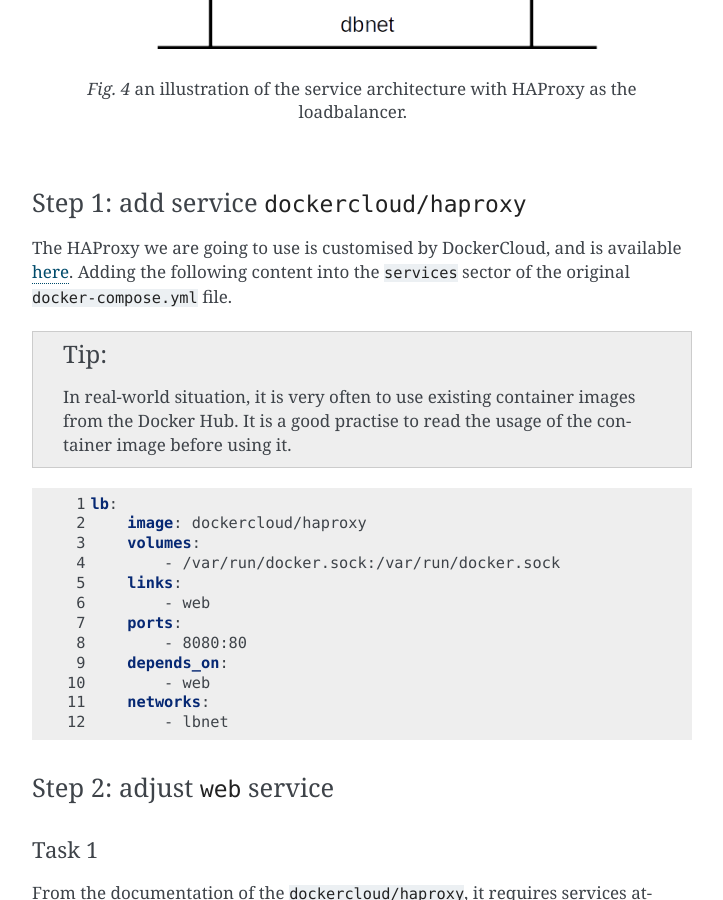
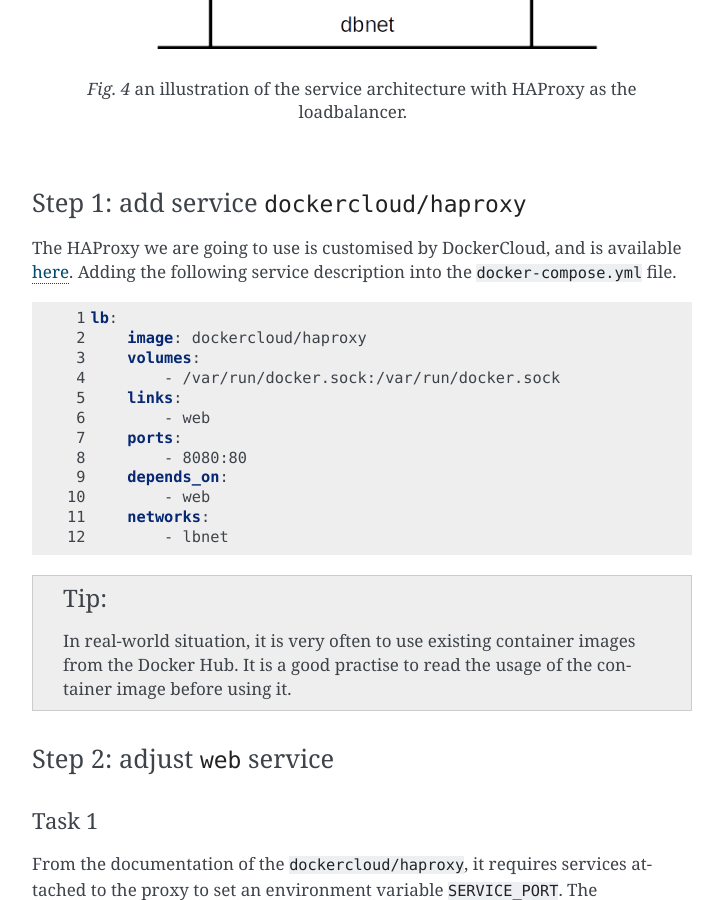
Before and after one commit to Donders-Institute/docker-swarm-setup, a Sphinx documentation site: the page built from doc/tutorial/orchestration.rst, in a window 1280 px wide and 900 px high, scrolled down 5671 px. Shown: the whole window, without its empty margins (388-1111 px from the left). Built offline with Sphinx 7.4.7, drawn with Linux system fonts in a browser that asks for light colours; some of the changed lines change nothing that is shown.

Commit message:
Updated task

```diff
--- a/doc/tutorial/orchestration.rst
+++ b/doc/tutorial/orchestration.rst
@@ -180,10 +180,7 @@
 Step 1: add service ``dockercloud/haproxy``
 -------------------------------------------
 
-The HAProxy we are going to use is customised by DockerCloud, and is available `here <https://hub.docker.com/r/dockercloud/haproxy/>`_.  Adding the following content into the ``services`` sector of the original ``docker-compose.yml`` file.
-
-.. tip::
-    In real-world situation, it is very often to use existing container images from the Docker Hub.  It is a good practise to read the usage of the container image before using it.
+The HAProxy we are going to use is customised by DockerCloud, and is available `here <https://hub.docker.com/r/dockercloud/haproxy/>`_.  Adding the following service description into the ``docker-compose.yml`` file.
 
 .. code-block:: yaml
     :linenos:
@@ -200,6 +197,9 @@
             - web
         networks:
             - lbnet
+
+.. tip::
+    In real-world situation, it is very often to use existing container images from the Docker Hub.  It is a good practise to read the usage of the container image before using it.
 
 Step 2: adjust ``web`` service
 ------------------------------
```
